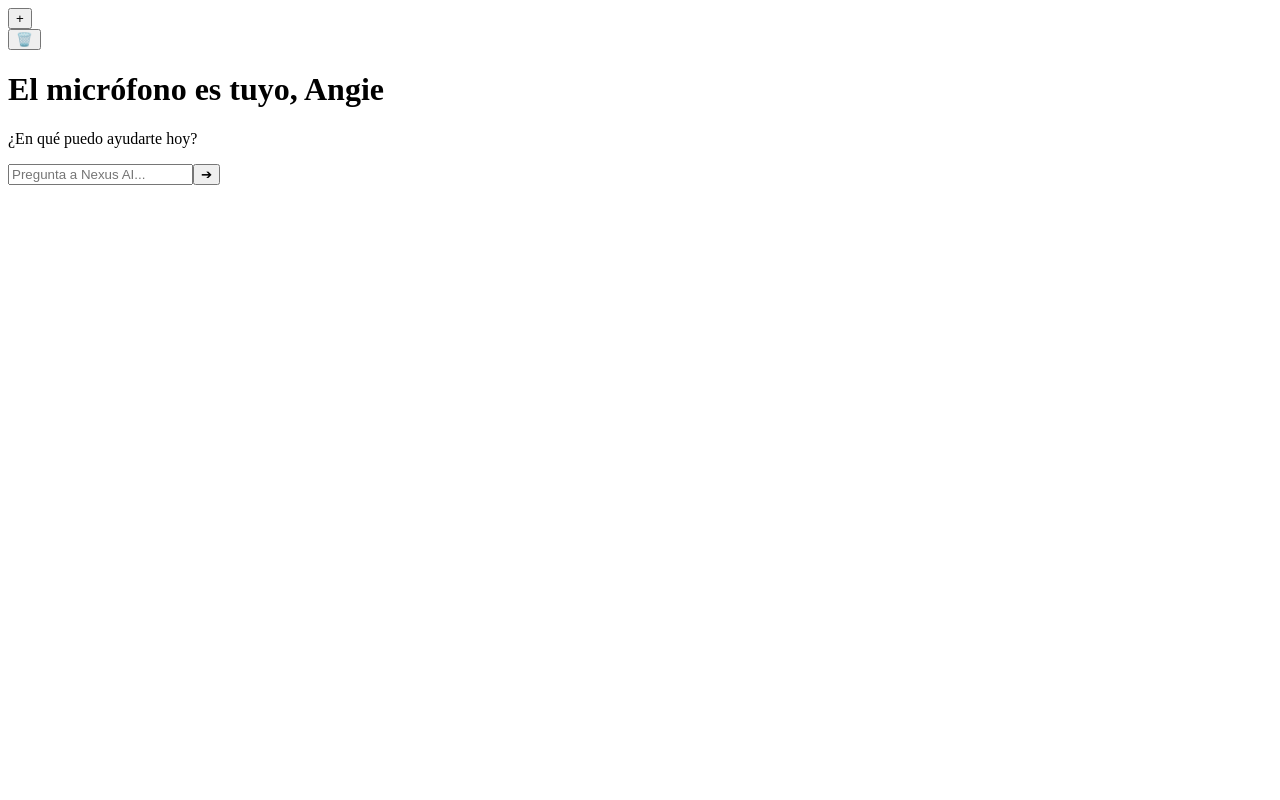
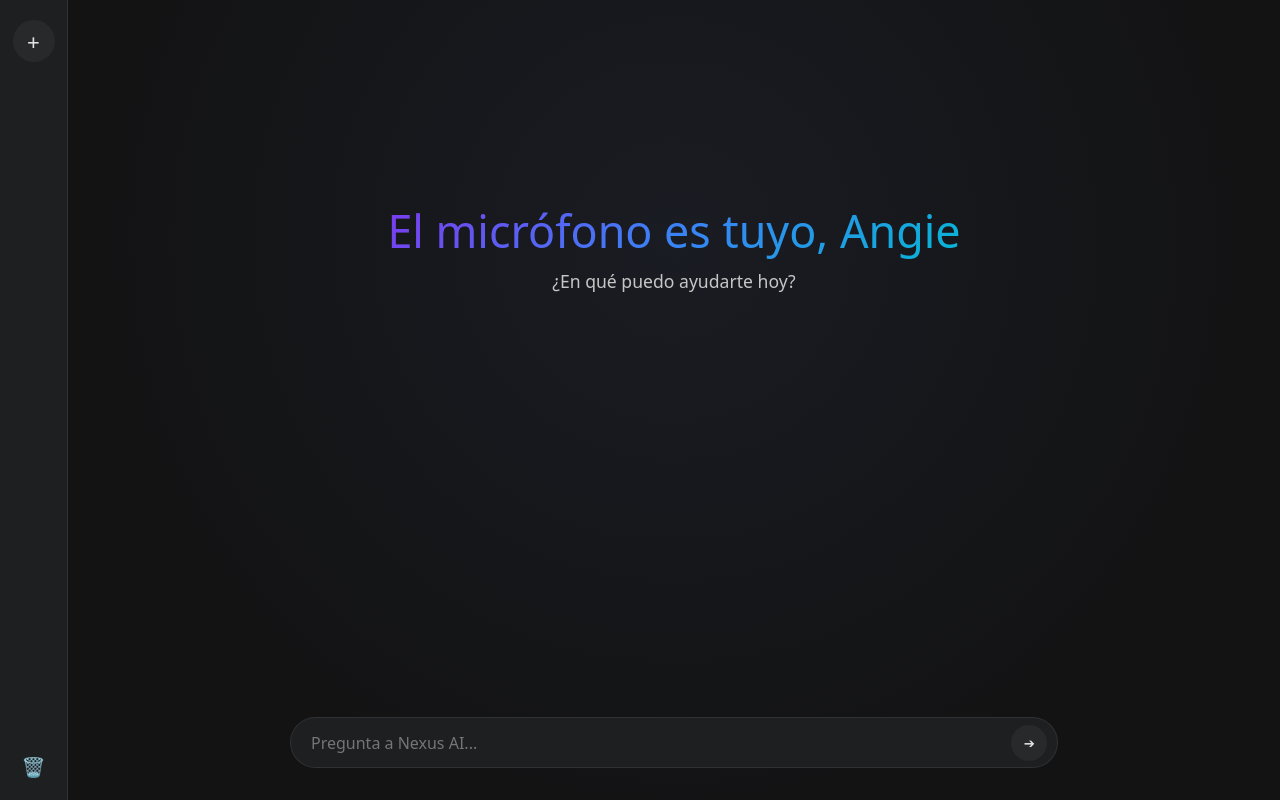
Before and after one commit to AngieVera26/TALLER_AGENTE_IA, a React (Vite) app in the folder mi-agente/: page / in a window 1280 px wide. Built offline with nearby package versions, Linux system fonts and the light colour scheme.

Commit message:
Fix de sintaxis definitivo utilizando App.css

```diff
--- a/mi-agente/src/App.css
+++ b/mi-agente/src/App.css
@@ -1,4 +1,142 @@
-/* Botón de copiado */
+:root {
+  --bg-dark: #131314;
+  --sidebar-bg: #1e1f20;
+  --input-bg: #1e1f20;
+  --text-primary: #e3e3e3;
+  --text-secondary: #c4c7c5;
+  --accent-color: #a8c7fa;
+  --border-subtle: rgba(255, 255, 255, 0.08);
+}
+
+* {
+  box-sizing: border-box;
+  margin: 0;
+  padding: 0;
+  font-family: system-ui, -apple-system, BlinkMacSystemFont, 'Segoe UI', Roboto, sans-serif;
+}
+
+body {
+  background-color: var(--bg-dark);
+  color: var(--text-primary);
+  height: 100vh;
+  overflow: hidden;
+}
+
+.app-layout {
+  display: flex;
+  height: 100vh;
+  width: 100vw;
+}
+
+.sidebar {
+  width: 68px;
+  background-color: var(--sidebar-bg);
+  display: flex;
+  flex-direction: column;
+  justify-content: space-between;
+  align-items: center;
+  padding: 1.25rem 0;
+  border-right: 1px solid var(--border-subtle);
+}
+
+.btn-icon-new {
+  background: #28292a;
+  border: none;
+  color: var(--text-primary);
+  width: 42px;
+  height: 42px;
+  border-radius: 50%;
+  font-size: 1.4rem;
+  cursor: pointer;
+  display: flex;
+  align-items: center;
+  justify-content: center;
+}
+
+.btn-delete-session {
+  background: transparent;
+  border: none;
+  font-size: 1.2rem;
+  cursor: pointer;
+}
+
+.chat-container {
+  flex: 1;
+  display: flex;
+  flex-direction: column;
+  justify-content: space-between;
+  align-items: center;
+  position: relative;
+  background: radial-gradient(circle at 50% 30%, #1a1c23 0%, #131314 70%);
+}
+
+.welcome-screen {
+  text-align: center;
+  margin-top: 25vh;
+}
+
+.welcome-title {
+  font-size: 2.8rem;
+  font-weight: 500;
+  background: linear-gradient(135deg, #7c3aed, #3b82f6, #06b6d4);
+  -webkit-background-clip: text;
+  -webkit-text-fill-color: transparent;
+  margin-bottom: 0.5rem;
+}
+
+.welcome-subtitle {
+  color: var(--text-secondary);
+  font-size: 1.1rem;
+}
+
+.messages-wrapper {
+  width: 100%;
+  max-width: 800px;
+  flex: 1;
+  overflow-y: auto;
+  padding: 2rem 1rem;
+  display: flex;
+  flex-direction: column;
+  gap: 1.5rem;
+}
+
+.message-row {
+  display: flex;
+  width: 100%;
+}
+
+.message-row.user {
+  justify-content: flex-end;
+}
+
+.message-row.model {
+  justify-content: flex-start;
+}
+
+.message-content {
+  max-width: 75%;
+  padding: 0.85rem 1.25rem;
+  border-radius: 18px;
+  font-size: 0.98rem;
+  line-height: 1.6;
+}
+
+.user .message-content {
+  background-color: #2b2d31;
+  color: #fff;
+  border-bottom-right-radius: 4px;
+}
+
+.model .message-content {
+  background-color: transparent;
+  color: var(--text-primary);
+}
+
+.loading-text {
+  color: var(--text-secondary);
+  font-style: italic;
+}
+
 .btn-copy {
   background: transparent;
   border: 1px solid var(--border-subtle);
@@ -9,11 +147,44 @@
   cursor: pointer;
   margin-top: 0.5rem;
   display: inline-block;
-  transition: all 0.2s ease;
 }
 
 .btn-copy:hover {
   background: rgba(255, 255, 255, 0.08);
   color: var(--text-primary);
-  border-color: var(--accent-color);
 }
+
+.input-container-wrapper {
+  width: 100%;
+  max-width: 800px;
+  padding: 0 1rem 2rem 1rem;
+}
+
+.input-box {
+  background-color: var(--input-bg);
+  border: 1px solid var(--border-subtle);
+  border-radius: 28px;
+  display: flex;
+  align-items: center;
+  padding: 0.4rem 0.6rem 0.4rem 1.25rem;
+  gap: 0.75rem;
+}
+
+.main-input {
+  flex: 1;
+  background: transparent;
+  border: none;
+  outline: none;
+  color: var(--text-primary);
+  font-size: 1rem;
+}
+
+.btn-send-gemini {
+  background: #28292a;
+  border: none;
+  color: var(--text-primary);
+  width: 36px;
+  height: 36px;
+  border-radius: 50%;
+  cursor: pointer;
+}
--- a/mi-agente/src/App.jsx
+++ b/mi-agente/src/App.jsx
@@ -23,7 +23,6 @@
         throw new Error("No se encontró VITE_GEMINI_API_KEY");
       }
 
-      // Solicitud optimizada con parametros de generación rapida
       const response = await fetch(
         `https://generativelanguage.googleapis.com/v1beta/models/gemini-3.6-flash:generateContent?key=${apiKey}`,
         {
@@ -32,14 +31,10 @@
             'Content-Type': 'application/json',
           },
           body: JSON.stringify({
-            contents: [
-              {
-                parts: [{ text: currentInput }],
-              },
-            ],
+            contents: [{ parts: [{ text: currentInput }] }],
             generationConfig: {
               temperature: 0.7,
-              maxOutputTokens: 1000,
+              maxOutputTokens: 800,
             },
           }),
         }
@@ -55,7 +50,7 @@
 
       setMessages((prev) => [...prev, { text: botReply, sender: 'model' }]);
     } catch (error) {
-      console.error("Error al consultar la API:", error);
+      console.error("Error:", error);
       setMessages((prev) => [
         ...prev,
         { text: "Ocurrió un error al consultar la IA. Intenta de nuevo.", sender: 'model' },
@@ -65,14 +60,7 @@
     }
   };
 
-  // Función de copiado ultra compatible
   const handleCopy = (text, idx) => {
-    if (navigator.clipboard && window.isSecureContext) {
-      navigator.clipboard.writeText(text).then(() => {
-        setCopiedIndex(idx);
-        setTimeout(() => setCopiedIndex(null), 2000);
-      });
-    } else {
     const textArea = document.createElement("textarea");
     textArea.value = text;
     textArea.style.position = "fixed";
@@ -85,36 +73,20 @@
       setCopiedIndex(idx);
       setTimeout(() => setCopiedIndex(null), 2000);
     } catch (err) {
-        console.error('Error al copiar text: ', err);
+      console.error('Error al copiar', err);
     }
     document.body.removeChild(textArea);
-    }
-  };
-
-  const handleClearSession = () => {
-    setMessages([]);
   };
 
   return (
     <div className="app-layout">
       <aside className="sidebar">
-        <div className="sidebar-top">
-          <button className="btn-icon-new" onClick={handleClearSession} title="Nuevo Chat">
+        <button className="btn-icon-new" onClick={() => setMessages([])} title="Nuevo Chat">
           +
         </button>
-        </div>
-
-        <div className="history-list">
-          {messages.length > 0 && (
-            <div className="history-item active">Chat activo</div>
-          )}
-        </div>
-
-        <div className="sidebar-bottom">
-          <button className="btn-delete-session" onClick={handleClearSession} title="Borrar sesión">
+        <button className="btn-delete-session" onClick={() => setMessages([])} title="Borrar sesión">
           🗑️
         </button>
-        </div>
       </aside>
 
       <main className="chat-container">
@@ -130,11 +102,7 @@
                 <div className="message-content">
                   <p>{msg.text}</p>
                   {msg.sender === 'model' && (
-                    <button
-                      className="btn-copy"
-                      onClick={() => handleCopy(msg.text, idx)}
-                      title="Copiar texto"
-                    >
+                    <button className="btn-copy" onClick={() => handleCopy(msg.text, idx)}>
                       {copiedIndex === idx ? '✓ Copiado' : '📋 Copiar'}
                     </button>
                   )}
```
Lines whose indentation alone changed are shown as unchanged.
